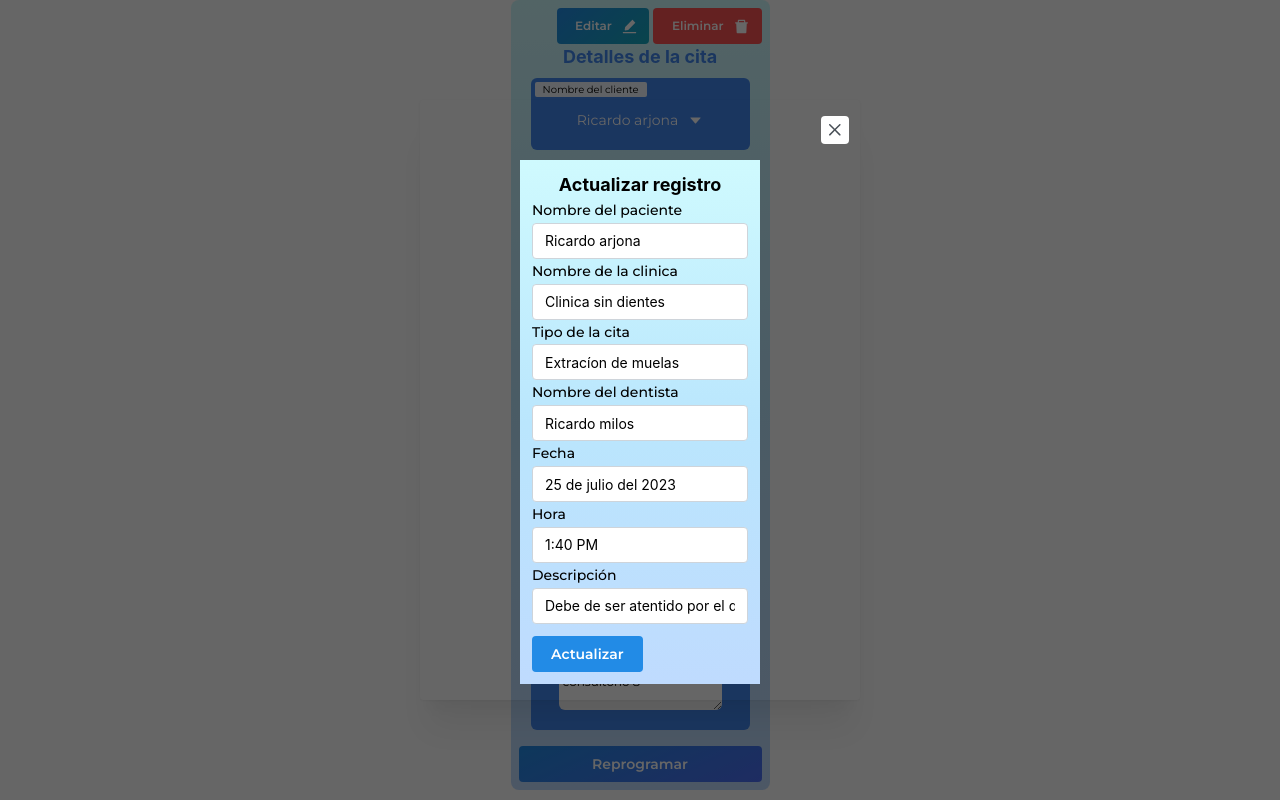
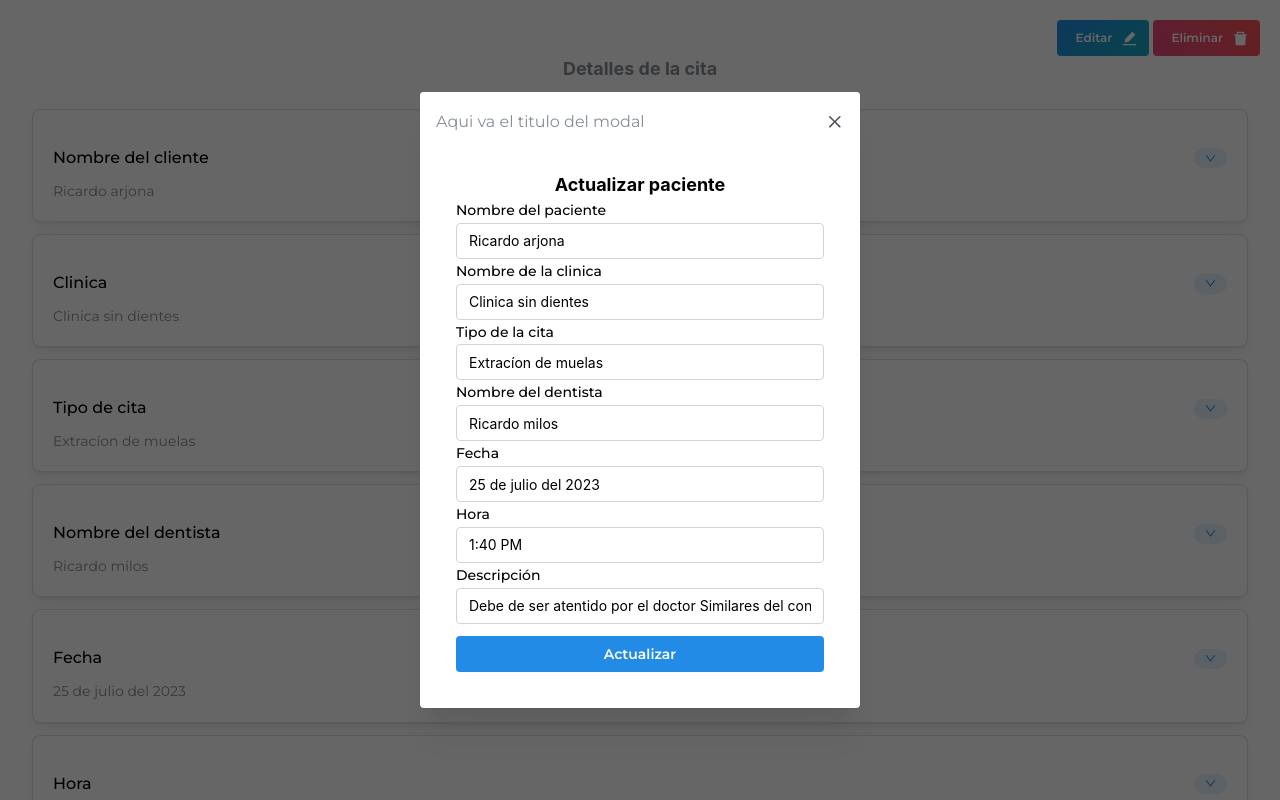
Before and after one commit to alanvviera/DentalSystem, a Next.js app: page /form_example/visualize in a window 1280 px wide. Both pictures are taken after a click on the button "Editar". Shown: the top 800 px of the page. Built offline with nearby package versions, Linux system fonts and the light colour scheme; no server answers.

Commit message:
Improved mantine Form and Visualize component

```diff
--- a/app/form_example/create/page.jsx
+++ b/app/form_example/create/page.jsx
@@ -12,7 +12,7 @@ const FormExampleCreate = () => {
     if (status === "loading") return <LoadingScreen />
 
     return (
-        <div className='flex flex-row w-full justify-center content-center items-center'>
+        <div className='m-5'>
             <MantineForm
                 initialValuesForKeys={{ client: "", clinic: "", appointmentType: "", nameDentist: "", date: "", hours: "", description: "" }}
                 validateForKeys={{
@@ -35,7 +35,7 @@ const FormExampleCreate = () => {
                         new CustomInputMantine("Descripción", "Descripción de la cita", "description", typeInputForm.TEXT),
                     ]
                 }
-                title='Altas'
+                title='Dar de alta a paciente'
                 onSubmit={(form) => {
                     //All fields were validated
                     console.log(form.values);
--- a/app/form_example/update/page.jsx
+++ b/app/form_example/update/page.jsx
@@ -6,15 +6,15 @@ import MantineForm from '@/components/mantineForm/MantineForm';
 import { allValuesAvailable, validateName } from '@/components/mantineForm/valuesValidate';
 import CustomInputMantine, { typeInputForm } from '@/components/mantineForm/customMantineInput';
 
-const FormExampleUpdate = ({ extraClass = "" }) => {
+const FormExampleUpdate = () => {
 
     const { data: session, status } = useSession();
     if (status === "loading") return <LoadingScreen />
 
     return (
-        <div className='flex flex-row w-full justify-center content-center items-center'>
+        <div className='m-5'>
             <MantineForm
-                extraClass={extraClass}
+                title={"Actualizar paciente"}
                 initialValuesForKeys={{ client: "Ricardo arjona", clinic: "Clinica sin dientes", appointmentType: "Extracíon de muelas", nameDentist: "Ricardo milos", date: "25 de julio del 2023", hours: "1:40 PM", description: "Debe de ser atentido por el doctor Similares del consultorio 8" }}
                 validateForKeys={{
                     client: validateName,
@@ -36,7 +36,6 @@ const FormExampleUpdate = ({ extraClass = "" }) => {
                         new CustomInputMantine("Descripción", "Descripción de la cita", "description", typeInputForm.TEXT),
                     ]
                 }
-                title='Actualizar registro'
                 onSubmit={(form) => {
                     //All fields were validated
                     console.log(form.values);
--- a/app/form_example/visualize/page.jsx
+++ b/app/form_example/visualize/page.jsx
@@ -2,41 +2,39 @@
 import React from 'react'
 import { useSession } from 'next-auth/react';
 import { LoadingScreen } from '@/components/LoadingScreen';
-import { Space, Title, } from '@mantine/core';
+import { Button, Space, Title, } from '@mantine/core';
 import VisualizeData from '@/components/visualizeData/VisualizeData';
-import VisualizeDataButtonEdit from '@/components/visualizeData/buttonsData/VisualizeDataButtonEdit';
-import VisualizeDataButtonDelete from '@/components/visualizeData/buttonsData/VisualizeDataButtonDelete';
 import { LabelDataText } from '@/components/visualizeData/labelsData/LabelDataText';
-import VisualizeDataButtonReschedule from '@/components/visualizeData/buttonsData/VisualizeDataButtonProgramming';
 import FormExampleUpdate from '../update/page';
+import VisualizeDataButton from '@/components/visualizeData/buttonsData/VisualizeDataButton';
+import { DeleteFilled, EditFilled } from '@ant-design/icons';
 
 const FormExampleVisualize = () => {
-
     const { data: session, status } = useSession();
     if (status === "loading") return <LoadingScreen />
 
     return (
-        <div className='flex flex-row w-full justify-center content-center items-center'>
+        <div className='m-5'>
             <VisualizeData
                 actionsTop={(<>
-                    <VisualizeDataButtonEdit showComponent={<FormExampleUpdate extraClass='w-60 min-h-min' />} />
+                    <VisualizeDataButton titleModal={"Aqui va el titulo del modal"} showComponent={<FormExampleUpdate />} title={"Editar"} classNameButton={{ variant: "gradient", gradient: { from: 'blue', to: 'cyan', deg: 137 }, color: 'blue' }} icon={<EditFilled style={{ color: "white", fontSize: "15px" }} />} />
                     <Space w={"4px"} />
-                    <VisualizeDataButtonDelete showComponent={<FormExampleUpdate extraClass='w-60 min-h-min' />} />
+                    <VisualizeDataButton titleModal={"Aqui va el titulo del modal"} showComponent={<FormExampleUpdate />} title={"Eliminar"} classNameButton={{ variant: "gradient", gradient: { from: 'red', to: 'pink', deg: 234 }, color: 'red' }} icon={< DeleteFilled style={{ color: "white", fontSize: "15px" }} />} />
                 </>)
                 }
                 content={<>
-                    <Title order={4} className='text-center text-primary font-bold' >Detalles de la cita</Title>
+                    <Title order={4} className='text-center font-bold' c="dimmed" >Detalles de la cita</Title>
+                    <Space h={"15px"} />
                     <LabelDataText title='Ricardo arjona' type='Nombre del cliente' ></LabelDataText>
                     <LabelDataText title='Clinica sin dientes' type='Clinica' ></LabelDataText>
                     <LabelDataText title='Extracíon de muelas' type='Tipo de cita' ></LabelDataText>
                     <LabelDataText title='Ricardo milos' type='Nombre del dentista' ></LabelDataText>
                     <LabelDataText title='25 de julio del 2023' type='Fecha' ></LabelDataText>
                     <LabelDataText title='1:40 PM' type='Hora' ></LabelDataText>
-                    <LabelDataText title='Debe de ser atentido por el doctor Similares del consultorio 8' type='Descripción' useTextArea={true} ></LabelDataText>
+                    <LabelDataText title='Debe de ser atentido por el doctor Similares del consultorio 8' type='Descripción' ></LabelDataText>
                 </>
                 }
-
-                actionBottom={<VisualizeDataButtonReschedule onClick={() => { }} />}
+                actionBottom={<Button fullWidth  >Reprogramar cita</Button>}
             />
         </div>
     )
--- a/components/MantineForm/MantineForm.jsx
+++ b/components/MantineForm/MantineForm.jsx
@@ -10,16 +10,15 @@ export default function MantineForm({ initialValuesForKeys = { name: '', email:
     name: validateName,
     email: validateEmail,
     age: validateAge
-}, onSubmit = () => { }, listCustomInputMantine = [], labelSubmit, title = "",colorSubmit="blue",extraClass="" } ) {
+}, onSubmit = () => { }, listCustomInputMantine = [], labelSubmit, colorSubmit = "blue", title }) {
     const form = useForm({
         initialValues: { ...initialValuesForKeys },
         // functions will be used to validate values at corresponding key
         validate: { ...validateForKeys },
     });
-// maw={340} mx="auto"
     return (
-        <Box className={`bg-gradient-to-b from-cyan-100 via-sky-200 to-blue-200 p-3 w-full min-h-screen md:w-60 md:min-h-min ${extraClass}`}>
-            <Title className='text-center' order={4}>{title}</Title>
+        <Box className={`w-full`}>
+            {title && (<Title className='text-center' order={4}  >{title}</Title>)}
             <form onSubmit={form.onSubmit(() => onSubmit(form))}>
                 {
                     listCustomInputMantine.map(inputMantine => {
@@ -66,7 +65,7 @@ export default function MantineForm({ initialValuesForKeys = { name: '', email:
                     })
                 }
                 {
-                    labelSubmit === undefined ? null : (<Button type="submit" mt="sm" color={colorSubmit} >
+                    labelSubmit === undefined ? null : (<Button type="submit" mt="sm" color={colorSubmit}  fullWidth>
                         {labelSubmit}
                     </Button>)
                 }
--- a/components/visualizeData/VisualizeData.jsx
+++ b/components/visualizeData/VisualizeData.jsx
@@ -1,31 +1,23 @@
-import React from 'react'
-import { LabelDataText } from './labelsData/LabelDataText'
-import { Button, Space, Title } from '@mantine/core'
-import { DeleteFilled, DeleteOutlined, EditFilled } from '@ant-design/icons'
 
-// px-4 py-2 m-2
-const VisualizeData = ({ actionsTop,content,actionBottom }) => {
+const VisualizeData = ({ actionsTop, content, actionBottom, }) => {
   return (
-    <div className='flex flex-row w-full justify-center content-center items-center'>
-      <div className='flex flex-col bg-tertiary min-h-screen min-w-full md:min-h-min md:min-w-min md:rounded-lg bg-gradient-to-b from-cyan-100 via-sky-200 to-blue-200'>
 
+    <div className='min-h-screen min-w-full'>
       {
-          actionsTop && (<div className='flex flex-row justify-end mt-2 mr-2'>
+        actionsTop && (<div className='flex flex-row justify-end'>
           {
             actionsTop
           }
         </div>)
       }
       {
-          content&&(content)
+        content && (content)
       }
       {
-          actionBottom&&(actionBottom)
+        actionBottom && (actionBottom)
       }
+    </div>
 
-
-      </div>
-    </div>
   )
 }
 
--- /dev/null
+++ b/components/visualizeData/buttonsData/VisualizeDataButton.jsx
@@ -0,0 +1,30 @@
+import React from 'react'
+import { Modal, Button } from '@mantine/core';
+import { useDisclosure } from '@mantine/hooks';
+
+const VisualizeDataButton = ({ showComponent,title,icon,titleModal,classNameButton }) => {
+    const [opened, { open, close }] = useDisclosure(false);
+    return <>
+        <Modal.Root opened={opened} onClose={close} className='bg-transparent ' centered
+            radius={0} transitionProps={{ transition: 'fade', duration: 200 }} >
+            <Modal.Overlay
+            />
+            <Modal.Content    >
+                <Modal.Header  >
+                    <Modal.Title w={500} c={"dimmed"}>{titleModal}</Modal.Title>
+                    <Modal.CloseButton  />
+                </Modal.Header>
+                <Modal.Body    >
+                    {
+                        showComponent
+                    }
+                </Modal.Body>
+            </Modal.Content>
+        </Modal.Root>
+        <Button onClick={() => {
+            open();
+        }}  {...classNameButton} rightSection={icon}><p className=' text-xs'>{title}</p ></Button >
+    </>
+}
+
+export default VisualizeDataButton
--- a/components/visualizeData/buttonsData/VisualizeDataButtonDelete.jsx
+++ /dev/null
@@ -1,38 +0,0 @@
-import { DeleteFilled, } from '@ant-design/icons'
-import React from 'react'
-import { Modal, Button } from '@mantine/core';
-import { useDisclosure } from '@mantine/hooks';
-const VisualizeDataButtonDelete = ({ showComponent }) => {
-    const [opened, { open, close }] = useDisclosure(false);
-
-    return <>
-        <Modal.Root opened={opened} onClose={close} className='bg-transparent ' centered
-            radius={0} transitionProps={{ transition: 'fade', duration: 200 }} >
-            <Modal.Overlay
-            />
-            <Modal.Content bg={"transparent"} shadow=''   >
-                <Modal.Header bg={"transparent"} shadow=''  >
-                    {/* <Modal.Title>Modal title</Modal.Title> */}
-                    <Modal.CloseButton color='red'  bg={"white"} className='bg-white' />
-                </Modal.Header>
-                <Modal.Body    >
-
-                    {
-                        showComponent
-                    }
-
-                </Modal.Body>
-            </Modal.Content>
-        </Modal.Root>
-
-        <Button onClick={() => {
-            open();
-        }} gradient={{ from: 'red', to: 'pink', deg: 234 }} color='red' rightSection={< DeleteFilled style={{ color: "white", fontSize: "15px" }} />}><p className=' text-xs'>Eliminar</p ></Button >
-
-
-
-    </>
-
-}
-
-export default VisualizeDataButtonDelete
--- a/components/visualizeData/buttonsData/VisualizeDataButtonEdit.jsx
+++ /dev/null
@@ -1,42 +0,0 @@
-import { EditFilled } from '@ant-design/icons'
-import React from 'react'
-import { Modal, Button } from '@mantine/core';
-import { useDisclosure } from '@mantine/hooks';
-
-const VisualizeDataButtonEdit = ({ showComponent }) => {
-    const [opened, { open, close }] = useDisclosure(false);
-
-    return <>
-        <Modal.Root opened={opened} onClose={close} className='bg-transparent ' centered
-            radius={0} transitionProps={{ transition: 'fade', duration: 200 }}   >
-            <Modal.Overlay
-            />
-            <Modal.Content bg={"transparent"} shadow=''  >
-                <Modal.Header bg={"transparent"} shadow="">
-                    {/* <Modal.Title>Modal title</Modal.Title> */}
-                    <Modal.CloseButton color='red'  bg={"white"} className='bg-white' />
-                </Modal.Header>
-                <Modal.Body    >
-
-                    {
-                        showComponent
-                    }
-
-                </Modal.Body>
-            </Modal.Content>
-        </Modal.Root>
-
-        <Button onClick={() => {
-            open();
-        }} variant="gradient"
-            gradient={{ from: 'blue', to: 'cyan', deg: 137 }} color='white' rightSection={<EditFilled style={{ color: "white", fontSize: "15px" }} />}><p className='text-white text-xs'>Editar</p></Button>
-    </>
-
-
-
-
-
-
-}
-
-export default VisualizeDataButtonEdit
--- a/components/visualizeData/buttonsData/VisualizeDataButtonProgramming.jsx
+++ /dev/null
@@ -1,17 +0,0 @@
-import { Button } from '@mantine/core'
-import React from 'react'
-
-const VisualizeDataButtonReschedule = ({onClick}) => {
-    return (
-        <Button
-        onClick={()=>onClick()}
-            variant="gradient"
-            gradient={{ from: 'blue', to: 'indigo', deg: 155 }}
-            className='m-2'
-        >
-            Reprogramar
-        </Button>
-    )
-}
-
-export default VisualizeDataButtonReschedule
--- a/components/visualizeData/labelsData/LabelDataText.jsx
+++ b/components/visualizeData/labelsData/LabelDataText.jsx
@@ -1,23 +1,19 @@
 import React from 'react'
-import { CaretDownOutlined } from '@ant-design/icons'
-import { Container, Flex, Space, Title } from '@mantine/core'
-//pt-4 pb-2 md:pt-6 md:pb-3 md:mx-4
-export const LabelDataText = ({ type = "", title = "", useTextArea = false }) => {
+import { Card, Text, Badge, Group } from '@mantine/core';
+import { DownOutlined, } from '@ant-design/icons';
+
+export const LabelDataText = ({ type = "", title = "",  }) => {
     return (
-
-        <div className='bg-primary text-white my-2 py-2 mx-5 relative rounded-md md:max-w-[350px]'>
-            <Flex align={"center"} justify={"center"} direction={"row"} wrap={"wrap"} className='pt-4 pb-2 md:pt-6 md:pb-3 md:mx-4' >
-                {
-                    !useTextArea ? (<p className='text-sm md:text-md'>{title}</p>) : (<textarea defaultValue={title} disabled rows={4} className='text-sm md:text-xs font-normal text-black p-1 w-full mx-3 rounded-md bg-white'></textarea>)
-                }
-                {
-                    !useTextArea && (<> <Space w={"xs"}></Space>
-                        <CaretDownOutlined style={{ fontSize: "15px" }} /></>)
-                }
-
-            </Flex>
-            <p className='absolute top-0 left-0 text-[10px] ml-1 mt-1 text-black bg-secondary px-2 rounded-sm'>{type}</p>
-        </div>
-
+        <Card shadow="sm" padding="lg" radius="md" withBorder className='m-3' >
+            <Group justify="space-between" mt="md" mb="xs">
+                <Text fw={500}>{type}</Text>
+                <Badge color="blue" variant="light">
+                    <DownOutlined />
+                </Badge>
+            </Group>
+            <Text size="sm" c="dimmed">
+                {title}
+            </Text>
+        </Card>
     )
 }
```
Lines whose indentation alone changed are shown as unchanged.
